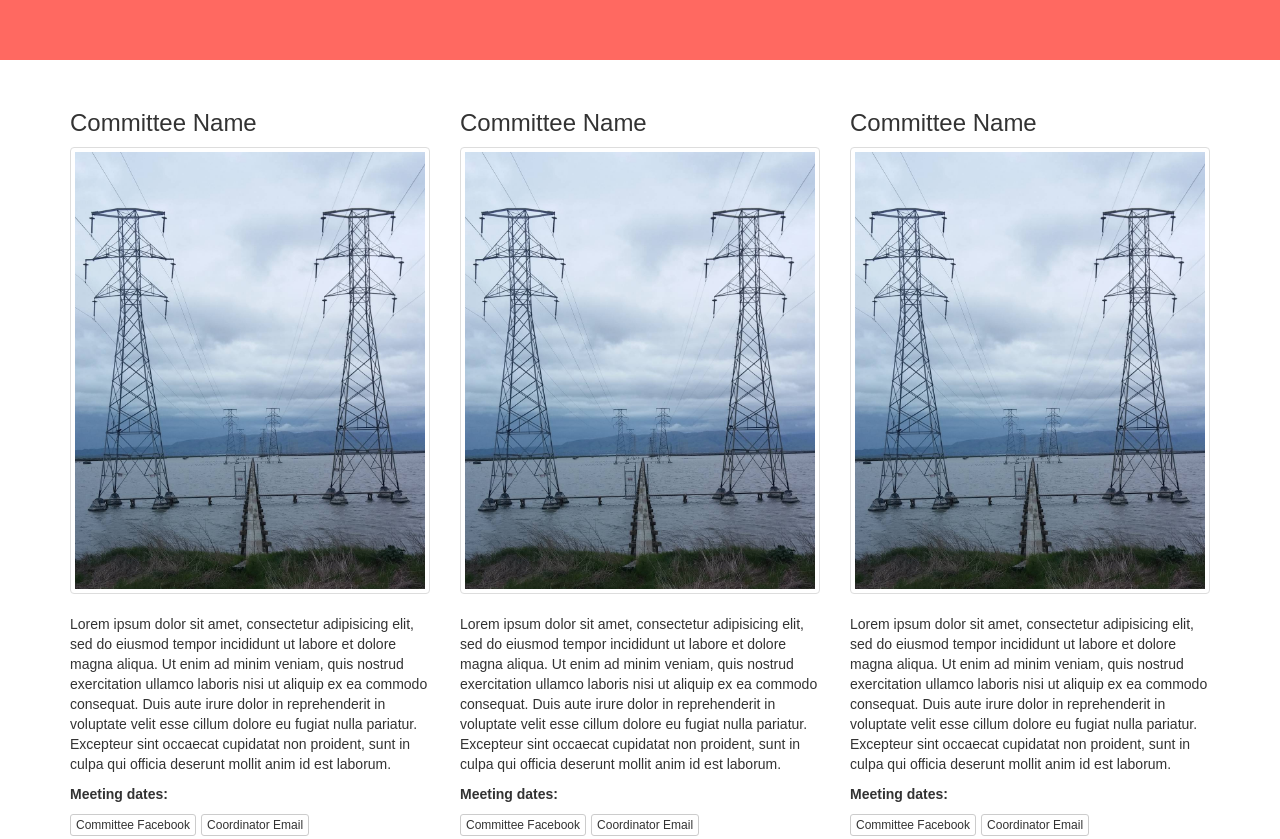
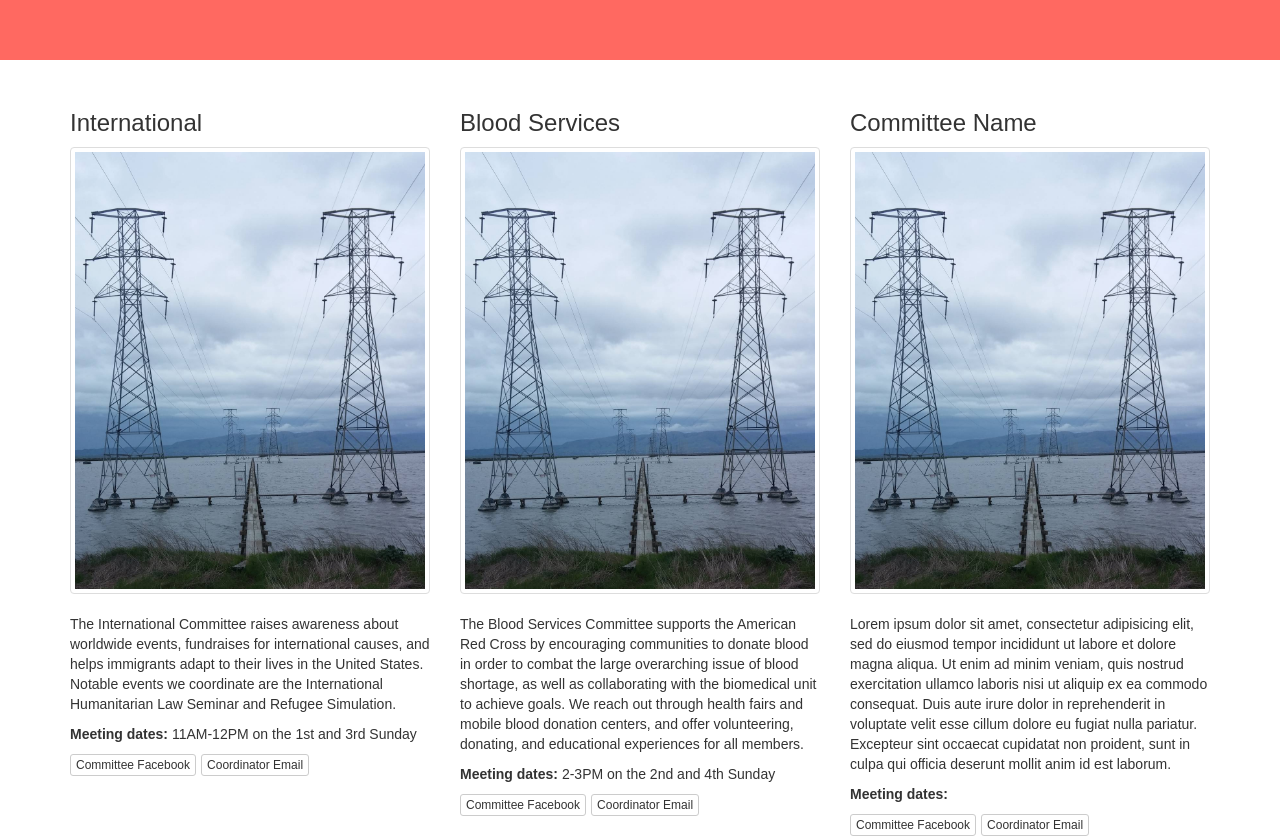
Before and after one commit to arcsvyouth/arcsvyouth.github.io, a plain HTML site: page committees.html in a window 1280 px wide. Shown: the part 260-1099 px from the top of the page. Drawn offline with nearby package versions, Linux system fonts and the light colour scheme.

Commit message:
Update committees.html

```diff
--- a/committees.html
+++ b/committees.html
@@ -46,21 +46,21 @@
 <div class="container">
   <div class="row">
     <div class="col-lg-4 col-md-6 col-sm-6 col-xs-12">
-      <h3>Committee Name</h3>
+      <h3>International</h3>
       <div class="thumbnail">
       <img src="images/sample.jpg" alt="Committee image" class="img-responsive">
     </div>
-      <p>Lorem ipsum dolor sit amet, consectetur adipisicing elit, sed do eiusmod tempor incididunt ut labore et dolore magna aliqua. Ut enim ad minim veniam, quis nostrud exercitation ullamco laboris nisi ut aliquip ex ea commodo consequat. Duis aute irure dolor in reprehenderit in voluptate velit esse cillum dolore eu fugiat nulla pariatur. Excepteur sint occaecat cupidatat non proident, sunt in culpa qui officia deserunt mollit anim id est laborum.</p>
-      <p><strong>Meeting dates:</strong> </p>
+      <p>The International Committee raises awareness about worldwide events, fundraises for international causes, and helps immigrants adapt to their lives in the United States. Notable events we coordinate are the International Humanitarian Law Seminar and Refugee Simulation.</p>
+      <p><strong>Meeting dates:</strong> 11AM-12PM on the 1st and 3rd Sunday</p>
       <p><button class="btn btn-default btn-xs btn-xs-space" type="button">Committee Facebook</button><button class="btn btn-default btn-xs" type="button">Coordinator Email</button></p>
     </div>
     <div class="col-lg-4 col-md-6 col-sm-6 col-xs-12">
-      <h3>Committee Name</h3>
+      <h3>Blood Services</h3>
       <div class="thumbnail">
       <img src="images/sample.jpg" alt="Committee image" class="img-responsive">
     </div>
-      <p>Lorem ipsum dolor sit amet, consectetur adipisicing elit, sed do eiusmod tempor incididunt ut labore et dolore magna aliqua. Ut enim ad minim veniam, quis nostrud exercitation ullamco laboris nisi ut aliquip ex ea commodo consequat. Duis aute irure dolor in reprehenderit in voluptate velit esse cillum dolore eu fugiat nulla pariatur. Excepteur sint occaecat cupidatat non proident, sunt in culpa qui officia deserunt mollit anim id est laborum.</p>
-      <p><strong>Meeting dates:</strong> </p>
+      <p>The Blood Services Committee supports the American Red Cross by encouraging communities to donate blood in order to combat the large overarching issue of blood shortage, as well as collaborating with the biomedical unit to achieve goals. We reach out through health fairs and mobile blood donation centers, and offer volunteering, donating, and educational experiences for all members.</p>
+      <p><strong>Meeting dates:</strong> 2-3PM on the 2nd and 4th Sunday</p>
       <p><button class="btn btn-default btn-xs btn-xs-space" type="button">Committee Facebook</button><button class="btn btn-default btn-xs" type="button">Coordinator Email</button></p>
     </div>
     <div class="col-lg-4 col-md-6 col-sm-6 col-xs-12">
```
